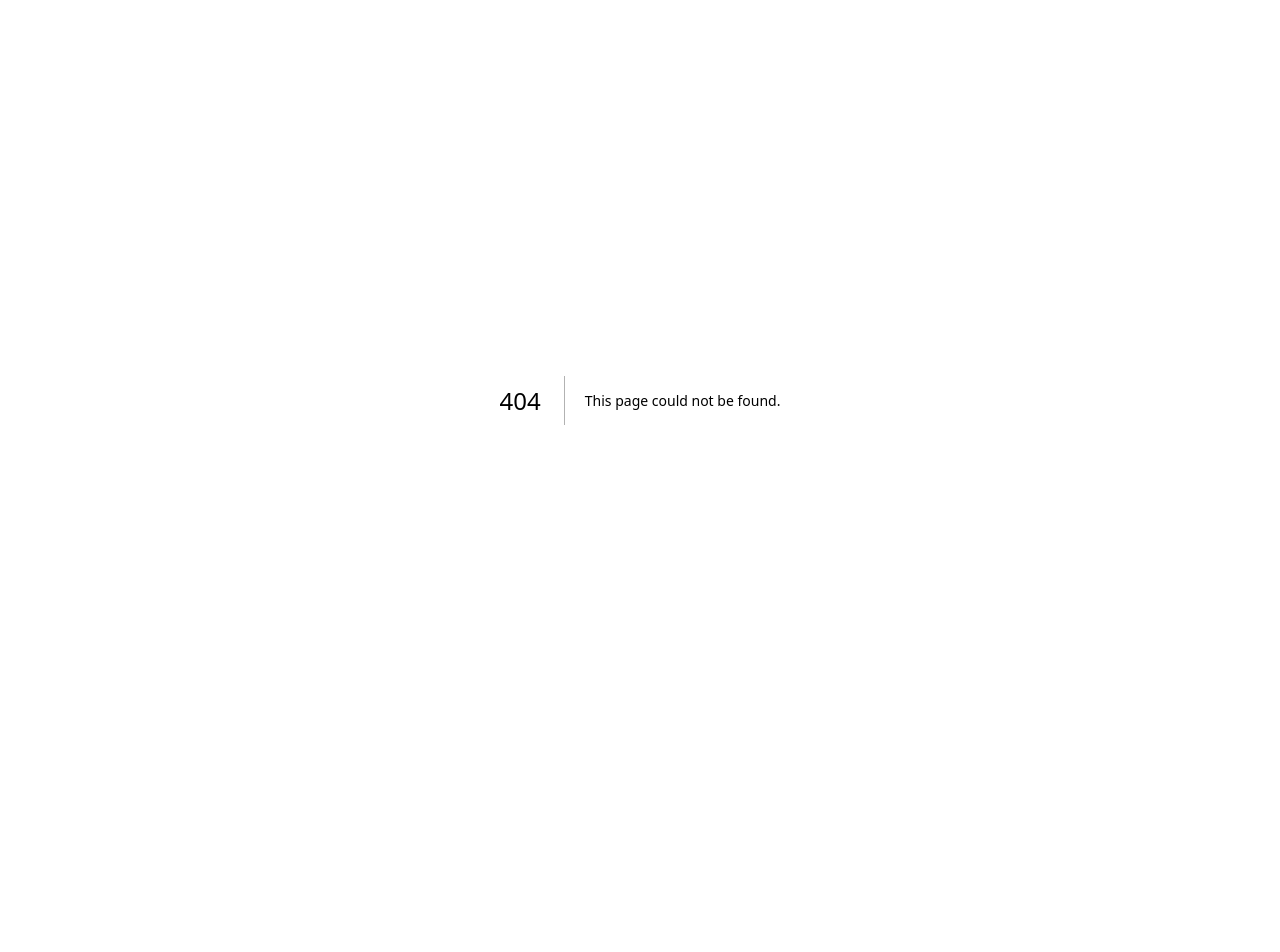
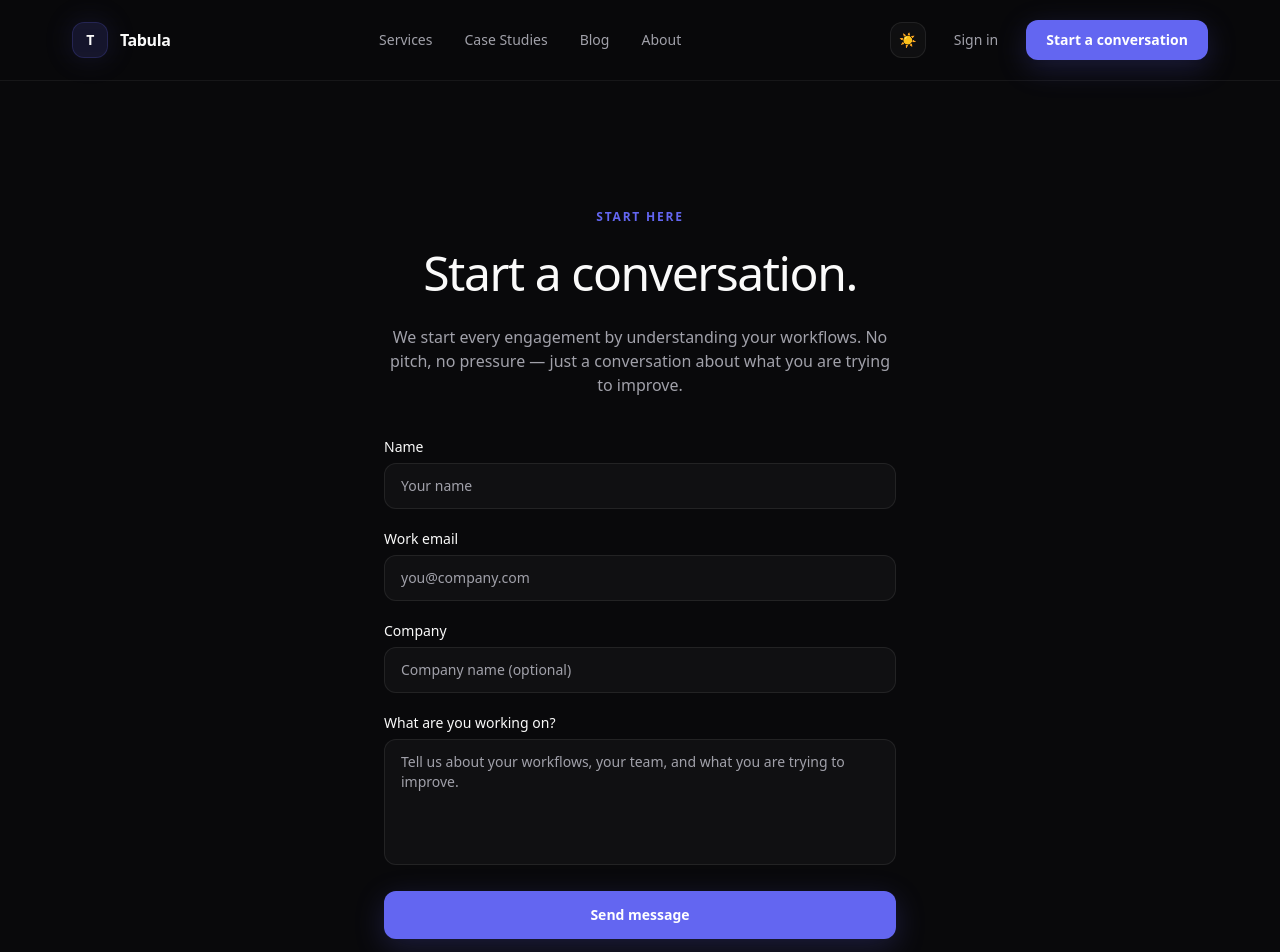
Before and after one commit to xanyl/tabula-website, a Next.js app: page /contact in a window 1280 px wide. Before the commit this address had no page. Shown: the top 952 px of the page. Before the commit the page ends 800 px from the top, so only its background shows below. Built offline with nearby package versions, Linux system fonts and the light colour scheme; no server answers.

Commit message:
feat: add contact form with server action and DB persistence
🤖 Generated with Claude Code

```diff
--- /dev/null
+++ b/src/app/(marketing)/contact/page.tsx
@@ -0,0 +1,30 @@
+import { ContactForm } from "@/components/contact-form";
+
+export const metadata = {
+  title: "Contact",
+};
+
+export default function ContactPage() {
+  return (
+    <section className="py-32">
+      <div className="mx-auto max-w-[1200px] px-8">
+        <div className="mx-auto max-w-lg">
+          <p className="text-xs font-semibold uppercase tracking-[0.15em] text-accent text-center">
+            Start here
+          </p>
+          <h1 className="mt-3 text-center font-serif text-[clamp(2rem,4vw,3rem)] tracking-[-0.03em]">
+            Start a conversation.
+          </h1>
+          <p className="mt-4 text-center text-text-muted">
+            We start every engagement by understanding your workflows. No pitch,
+            no pressure — just a conversation about what you are trying to
+            improve.
+          </p>
+          <div className="mt-10">
+            <ContactForm />
+          </div>
+        </div>
+      </div>
+    </section>
+  );
+}
--- /dev/null
+++ b/src/components/contact-form.tsx
@@ -0,0 +1,114 @@
+"use client";
+
+import { useState, useRef } from "react";
+import { submitContact } from "@/lib/actions/contact";
+
+export function ContactForm() {
+  const formRef = useRef<HTMLFormElement>(null);
+  const [state, setState] = useState<{
+    error?: string;
+    success?: boolean;
+  }>({});
+  const [pending, setPending] = useState(false);
+
+  const handleSubmit = async (e: React.FormEvent) => {
+    e.preventDefault();
+    setPending(true);
+    setState({});
+
+    const formData = new FormData(e.currentTarget as HTMLFormElement);
+    const result = await submitContact(formData);
+
+    if (result.error) {
+      setState({ error: result.error });
+    } else {
+      setState({ success: true });
+      formRef.current?.reset();
+    }
+    setPending(false);
+  };
+
+  if (state.success) {
+    return (
+      <div className="rounded-2xl border border-accent/20 bg-accent/[0.04] p-8 text-center">
+        <p className="text-lg font-semibold">Message sent</p>
+        <p className="mt-2 text-text-muted">
+          We will get back to you within 24 hours.
+        </p>
+      </div>
+    );
+  }
+
+  return (
+    <form ref={formRef} onSubmit={handleSubmit} className="space-y-5">
+      <div>
+        <label className="mb-1.5 block text-sm font-medium" htmlFor="name">
+          Name
+        </label>
+        <input
+          id="name"
+          name="name"
+          type="text"
+          required
+          className="w-full rounded-xl border border-white/[0.08] bg-white/[0.03] px-4 py-3 text-sm placeholder:text-text-muted focus:border-accent/30 focus:outline-none"
+          placeholder="Your name"
+        />
+      </div>
+
+      <div>
+        <label className="mb-1.5 block text-sm font-medium" htmlFor="email">
+          Work email
+        </label>
+        <input
+          id="email"
+          name="email"
+          type="email"
+          required
+          className="w-full rounded-xl border border-white/[0.08] bg-white/[0.03] px-4 py-3 text-sm placeholder:text-text-muted focus:border-accent/30 focus:outline-none"
+          placeholder="you@company.com"
+        />
+      </div>
+
+      <div>
+        <label className="mb-1.5 block text-sm font-medium" htmlFor="company">
+          Company
+        </label>
+        <input
+          id="company"
+          name="company"
+          type="text"
+          className="w-full rounded-xl border border-white/[0.08] bg-white/[0.03] px-4 py-3 text-sm placeholder:text-text-muted focus:border-accent/30 focus:outline-none"
+          placeholder="Company name (optional)"
+        />
+      </div>
+
+      <div>
+        <label className="mb-1.5 block text-sm font-medium" htmlFor="message">
+          What are you working on?
+        </label>
+        <textarea
+          id="message"
+          name="message"
+          required
+          rows={5}
+          className="w-full rounded-xl border border-white/[0.08] bg-white/[0.03] px-4 py-3 text-sm placeholder:text-text-muted focus:border-accent/30 focus:outline-none resize-none"
+          placeholder="Tell us about your workflows, your team, and what you are trying to improve."
+        />
+      </div>
+
+      {state.error && (
+        <p className="rounded-xl border border-red-500/20 bg-red-500/[0.06] px-4 py-3 text-sm text-red-400">
+          {state.error}
+        </p>
+      )}
+
+      <button
+        type="submit"
+        disabled={pending}
+        className="w-full rounded-xl bg-accent px-6 py-3.5 text-sm font-semibold text-white shadow-[0_8px_30px_rgba(99,102,241,0.22)] transition-all hover:-translate-y-0.5 disabled:opacity-50"
+      >
+        {pending ? "Sending..." : "Send message"}
+      </button>
+    </form>
+  );
+}
--- /dev/null
+++ b/src/lib/actions/contact.ts
@@ -0,0 +1,39 @@
+"use server";
+
+import { prisma } from "@/lib/prisma";
+import { auth } from "@/lib/auth";
+import { revalidatePath } from "next/cache";
+
+export async function submitContact(formData: FormData) {
+  const name = formData.get("name") as string;
+  const email = formData.get("email") as string;
+  const company = (formData.get("company") as string) || null;
+  const message = formData.get("message") as string;
+
+  if (!name || !email || !message) {
+    return { error: "Name, email, and message are required." };
+  }
+
+  if (!/^[^\s@]+@[^\s@]+\.[^\s@]+$/.test(email)) {
+    return { error: "Please enter a valid email address." };
+  }
+
+  const session = await auth();
+
+  try {
+    await prisma.contactInquiry.create({
+      data: {
+        name,
+        email,
+        company,
+        message,
+        userId: session?.user?.id || null,
+      },
+    });
+
+    revalidatePath("/dashboard/inquiries");
+    return { success: true };
+  } catch {
+    return { error: "Something went wrong. Please try again." };
+  }
+}
```
